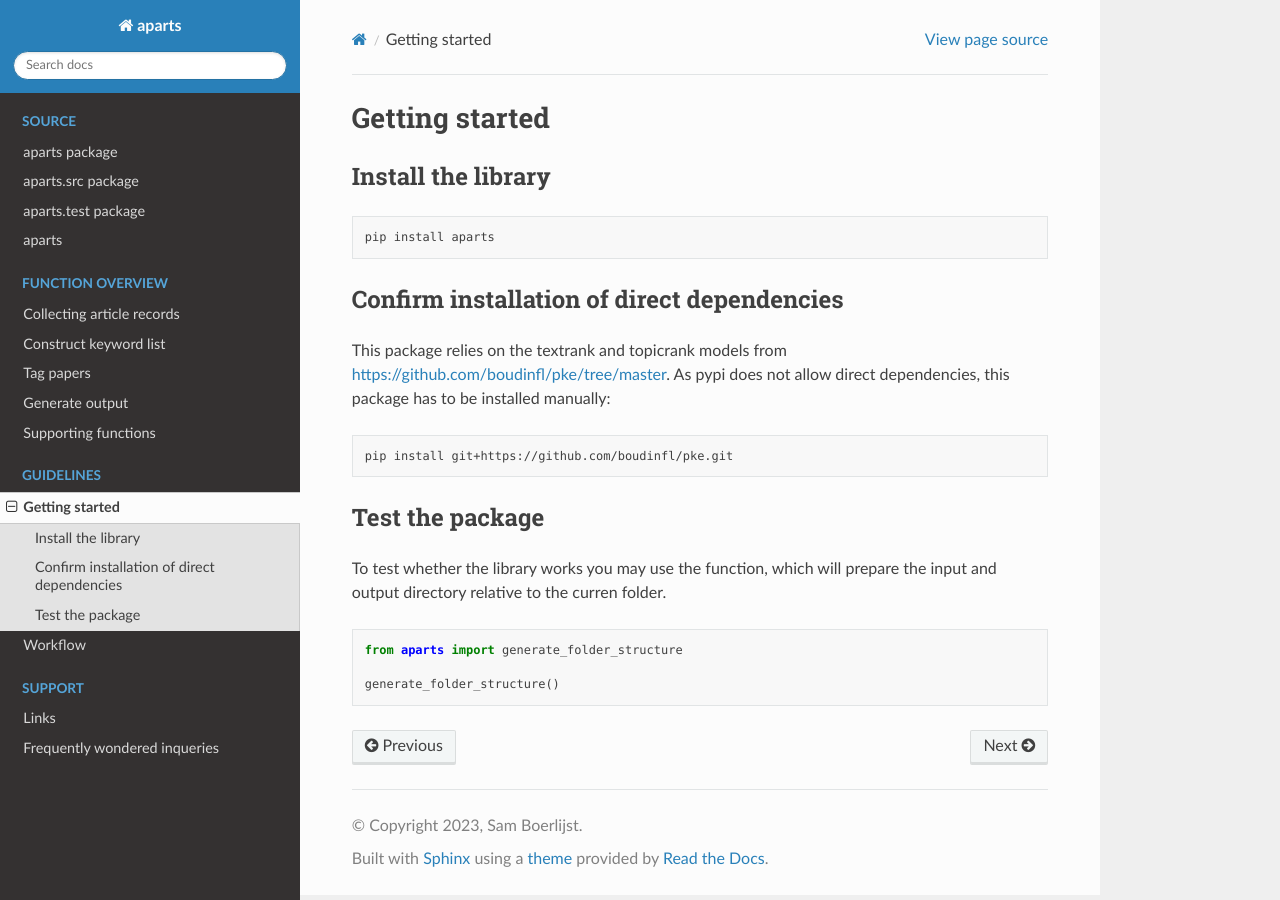
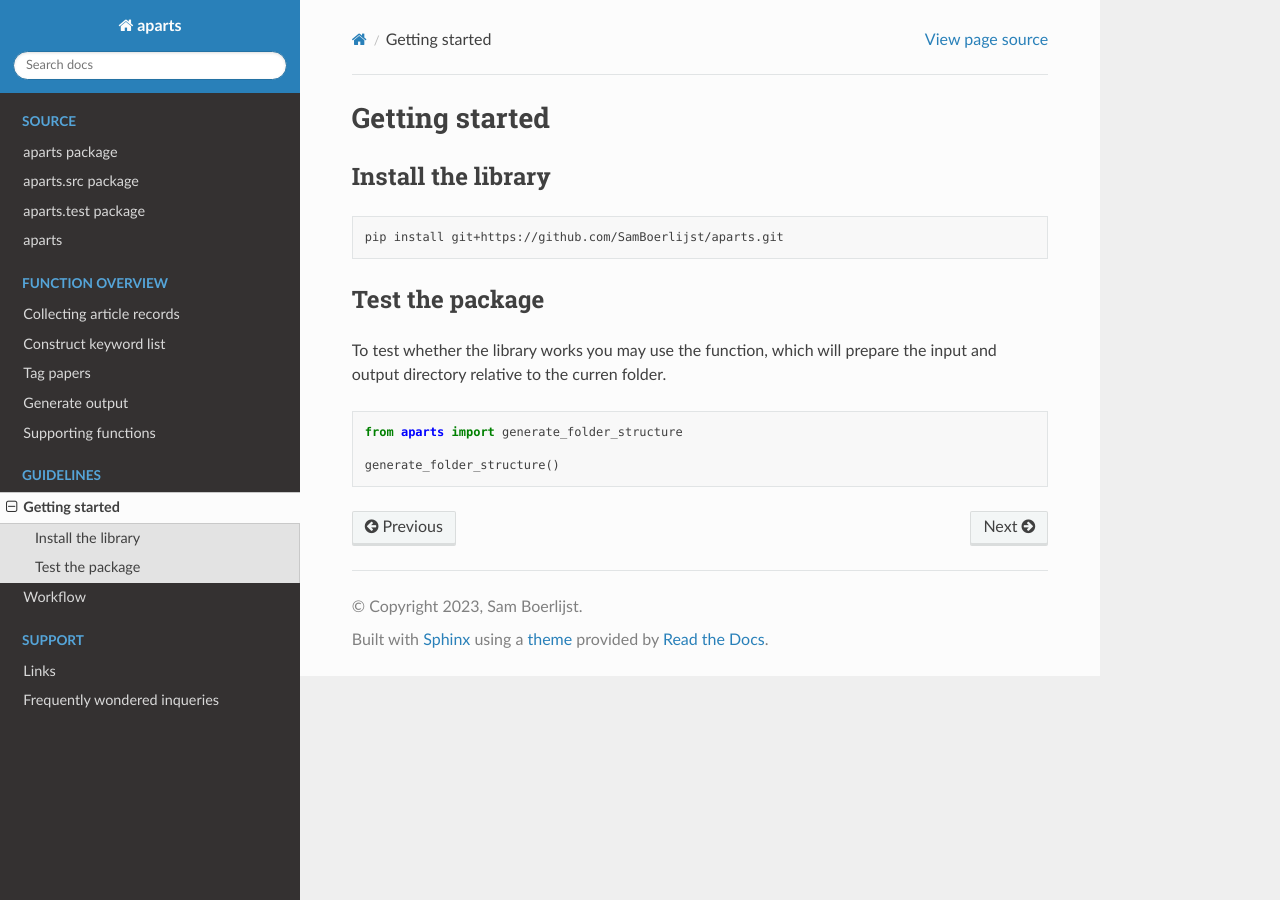
Before and after one commit to SamBoerlijst/aparts, a Sphinx documentation site: the page built from app/source/guidelines/getting_started.rst, in a window 1280 px wide. Built offline with Sphinx 7.4.7 and the Read the Docs theme 2.0.0, drawn with Linux system fonts in a browser that asks for light colours.

Commit message:
Update getting_started.rst

```diff
--- a/app/source/guidelines/getting_started.rst
+++ b/app/source/guidelines/getting_started.rst
@@ -6,16 +6,7 @@ Install the library
 
 .. code-block:: bash
 
-    pip install aparts
-
-
-Confirm installation of direct dependencies
--------------------------------------------
-This package relies on the textrank and topicrank models from https://github.com/boudinfl/pke/tree/master. As pypi does not allow direct dependencies, this package has to be installed manually:
-
-.. code-block:: bash
-
-    pip install git+https://github.com/boudinfl/pke.git
+    pip install git+https://github.com/SamBoerlijst/aparts.git
 
 
 Test the package
```
